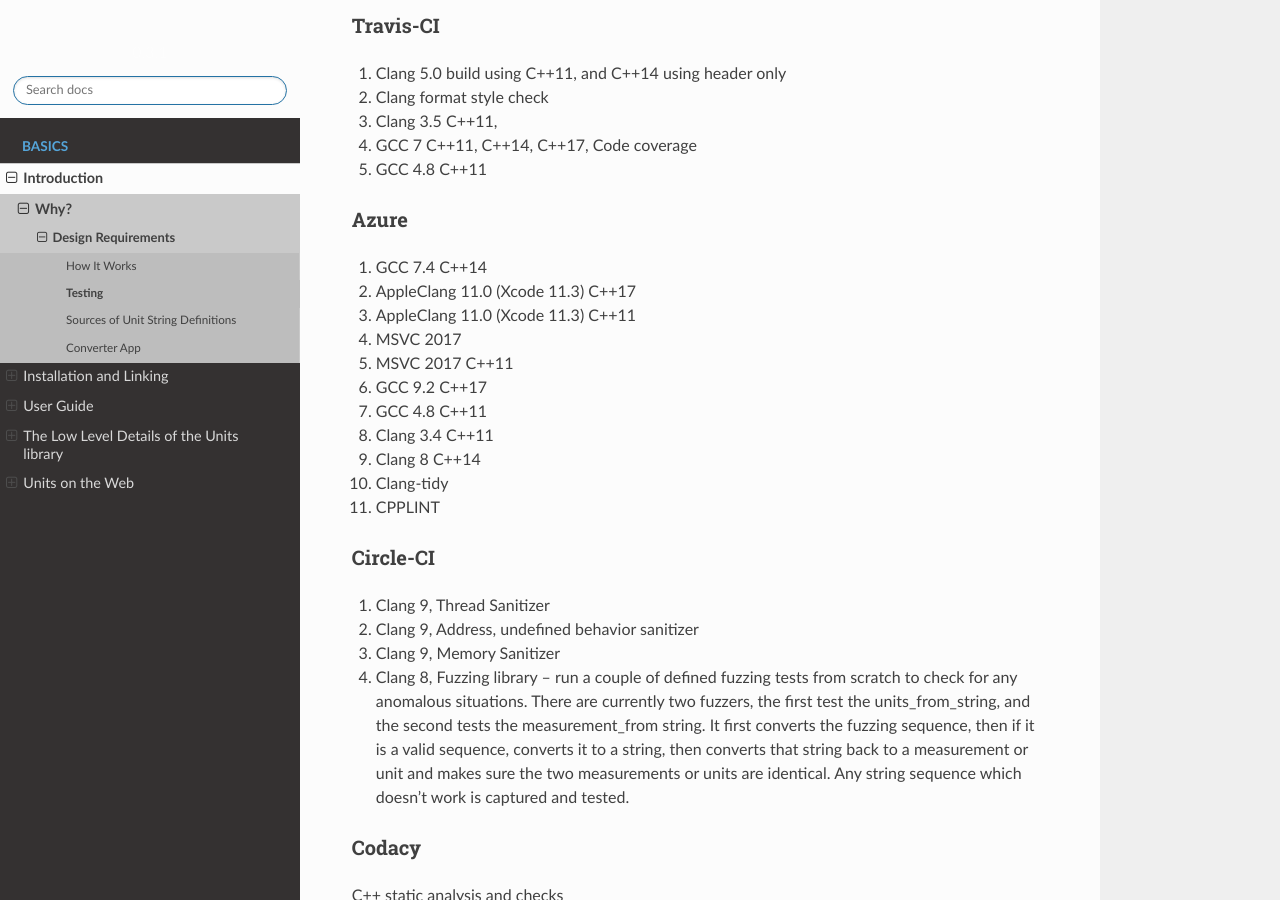
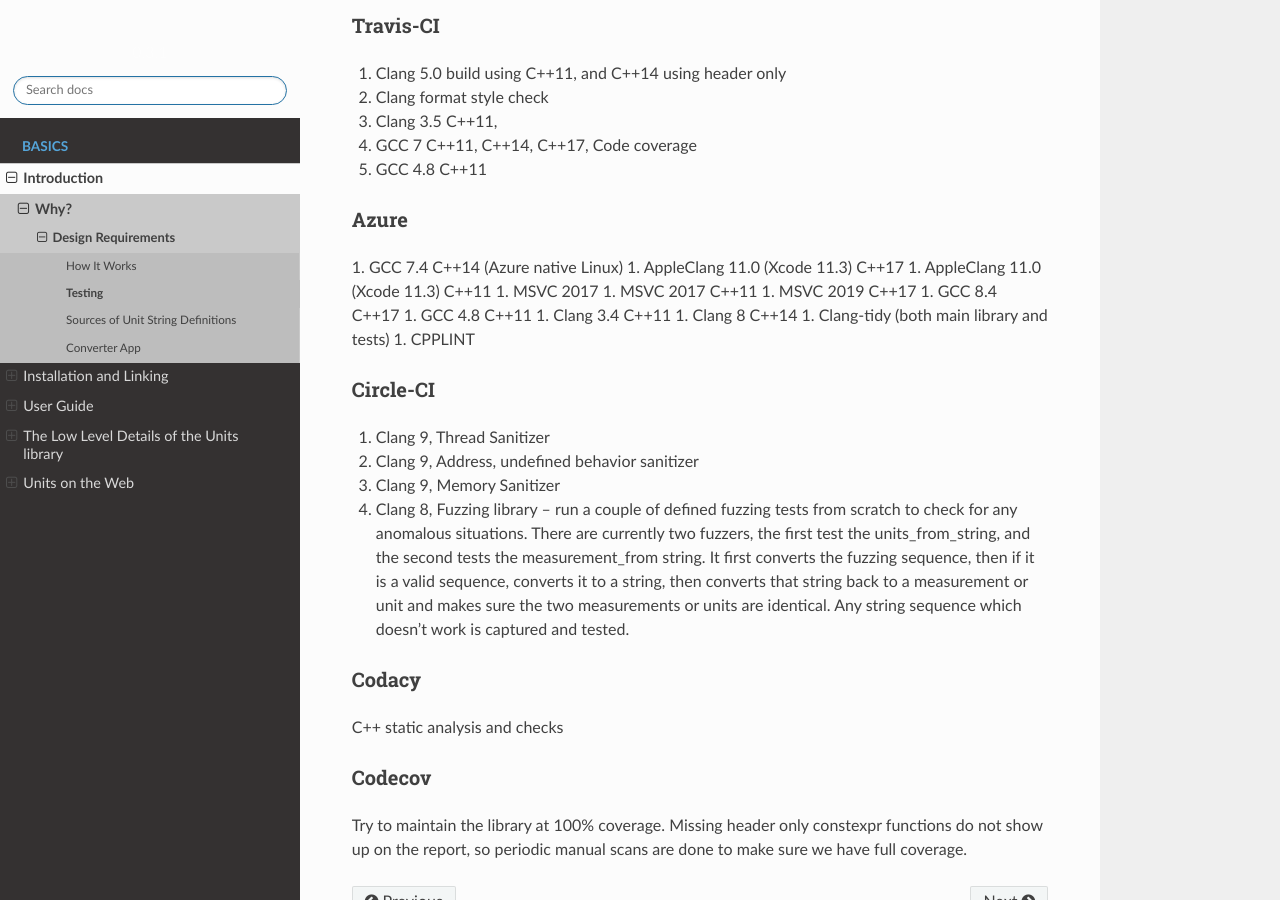
Before and after one commit to LLNL/units, a Sphinx documentation site: the page built from docs/introduction/testing.rst, in a window 1280 px wide and 900 px high, scrolled down 1244 px. Built offline with Sphinx 7.4.7 and the Read the Docs theme 2.0.0, drawn with Linux system fonts in a browser that asks for light colours.

Commit message:
add clang tidy to the test code (#47)
* add clang tidy to the test code

* update the tidy checks to use on the tests

* make a few fixes and try to exclude some files

* some more tidy fixes

* update changelog and docs

```diff
--- a/docs/introduction/testing.rst
+++ b/docs/introduction/testing.rst
@@ -42,17 +42,18 @@
 
 Azure
 ---------
-1.  GCC 7.4 C++14
-2.  AppleClang 11.0 (Xcode 11.3) C++17
-3.  AppleClang 11.0 (Xcode 11.3) C++11
-4.  MSVC 2017
-5.  MSVC 2017 C++11
-6.  GCC 9.2 C++17
-7.  GCC 4.8 C++11
-8.  Clang 3.4 C++11
-9.  Clang 8 C++14
-10. Clang-tidy
-11. CPPLINT
+1.  GCC 7.4 C++14 (Azure native Linux)
+1.  AppleClang 11.0 (Xcode 11.3) C++17
+1.  AppleClang 11.0 (Xcode 11.3) C++11
+1.  MSVC 2017
+1.  MSVC 2017 C++11
+1.  MSVC 2019 C++17
+1.  GCC 8.4 C++17
+1.  GCC 4.8 C++11
+1.  Clang 3.4 C++11
+1.  Clang 8 C++14
+1.  Clang-tidy (both main library and tests)
+1.  CPPLINT
 
 
 Circle-CI
```
Also changed, not shown: CHANGELOG.md (+2 -0 lines), 9 other files.
